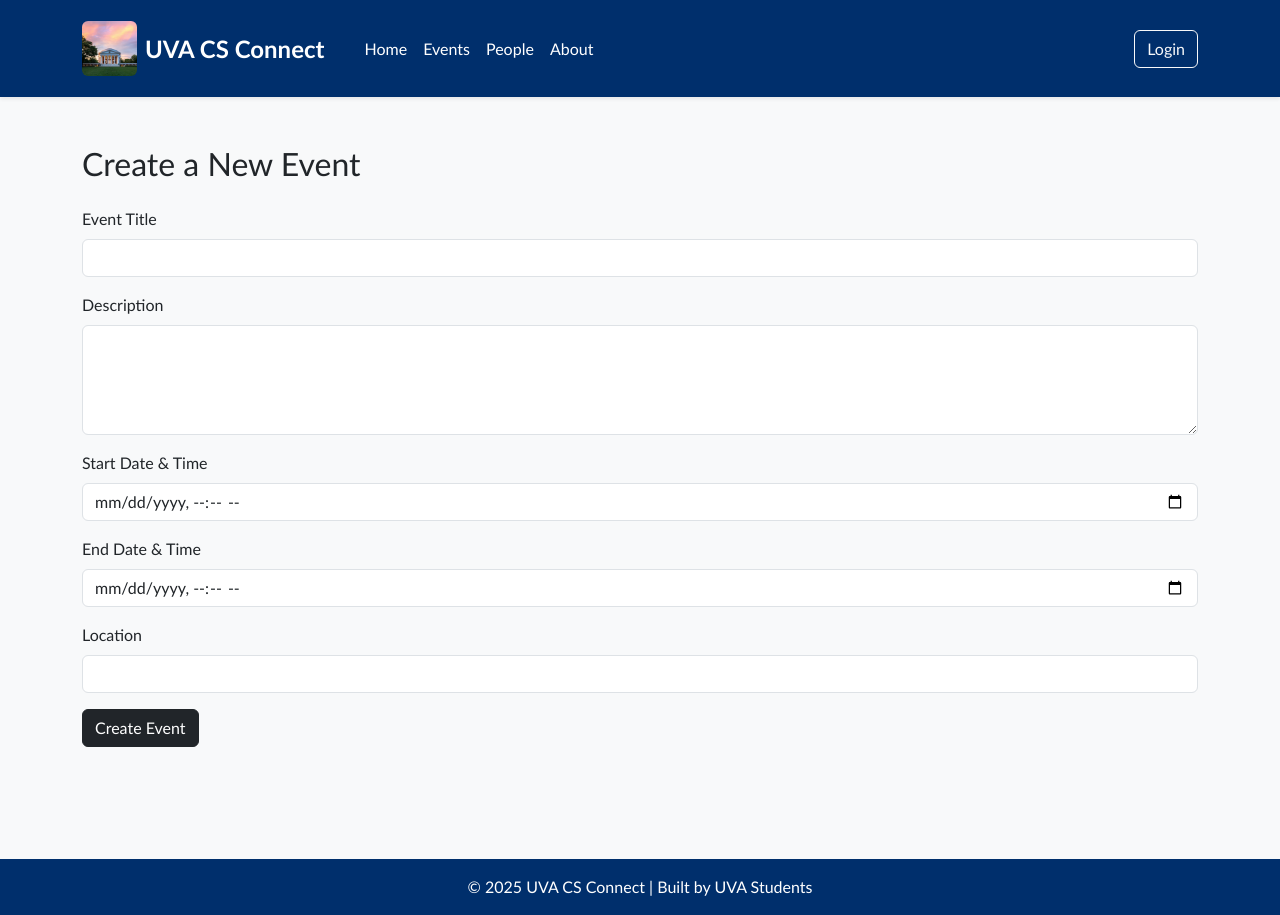
After one commit to cbrooks-dev/uva-cs-connect, a Flask app: template app/templates/create_event.html in a window 1280 px wide. The commit adds this page. Run offline with Flask 3, Linux system fonts and the light colour scheme; the template is opened without the code that fills it, so the values that code supplies are empty.

Commit message:
created add event button and page to add an event to the events page

```diff
--- a/app/templates/base.html
+++ b/app/templates/base.html
@@ -148,6 +148,9 @@
               Profile
             </a>
 
+            <!-- ADD EVENT BUTTON -->
+            <a class="btn btn-outline-light me-2" href="{{ url_for('add.create_event') }}">Add Event</a>
+
             <!-- LOGOUT BUTTON -->
             <a
               class="btn btn-warning fw-bold"
--- /dev/null
+++ b/app/templates/create_event.html
@@ -0,0 +1,34 @@
+{% extends "base.html" %}
+
+{% block content %}
+<h2 class="mb-4">Create a New Event</h2>
+
+<form method="POST">
+  <div class="mb-3">
+    <label class="form-label">Event Title</label>
+    <input type="text" class="form-control" name="title" required>
+  </div>
+
+  <div class="mb-3">
+    <label class="form-label">Description</label>
+    <textarea class="form-control" name="description" rows="4" required></textarea>
+  </div>
+
+  <div class="mb-3">
+    <label class="form-label">Start Date & Time</label>
+    <input type="datetime-local" class="form-control" name="start_datetime" required>
+  </div>
+
+  <div class="mb-3">
+    <label class="form-label">End Date & Time</label>
+    <input type="datetime-local" class="form-control" name="end_datetime" required>
+  </div>
+
+  <div class="mb-3">
+    <label class="form-label">Location</label>
+    <input type="text" class="form-control" name="location" required>
+  </div>
+
+  <button type="submit" class="btn btn-dark">Create Event</button>
+</form>
+{% endblock %}
```
Also changed, not shown: app/add.py (+27 -1 lines).
